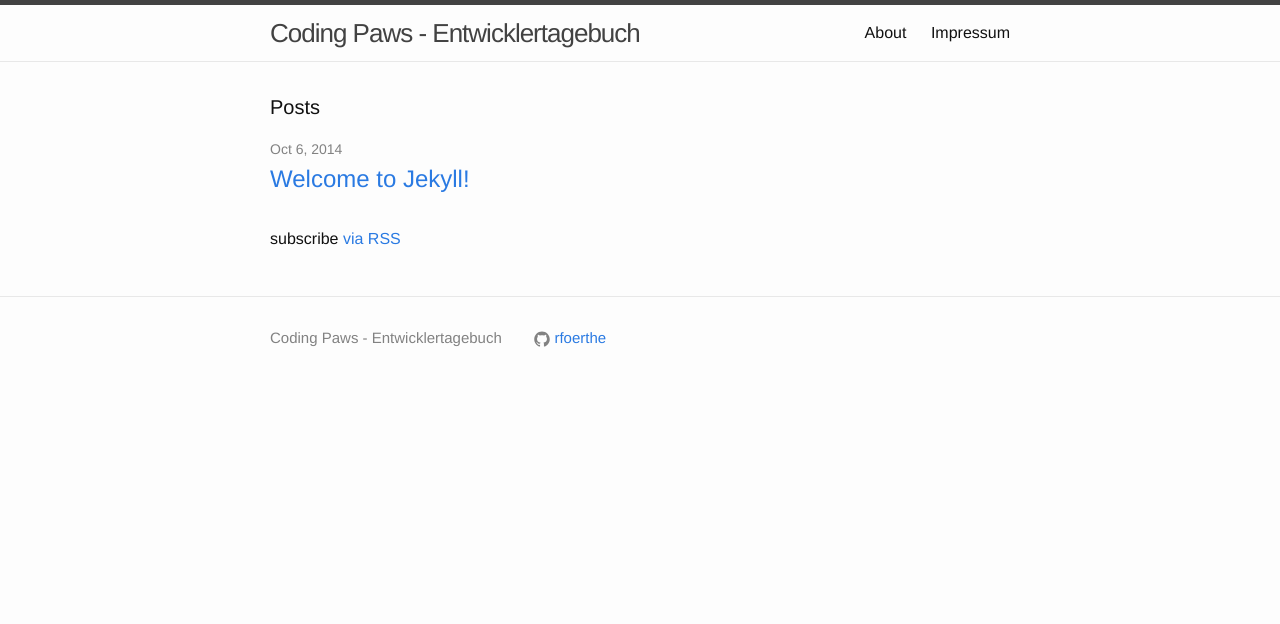
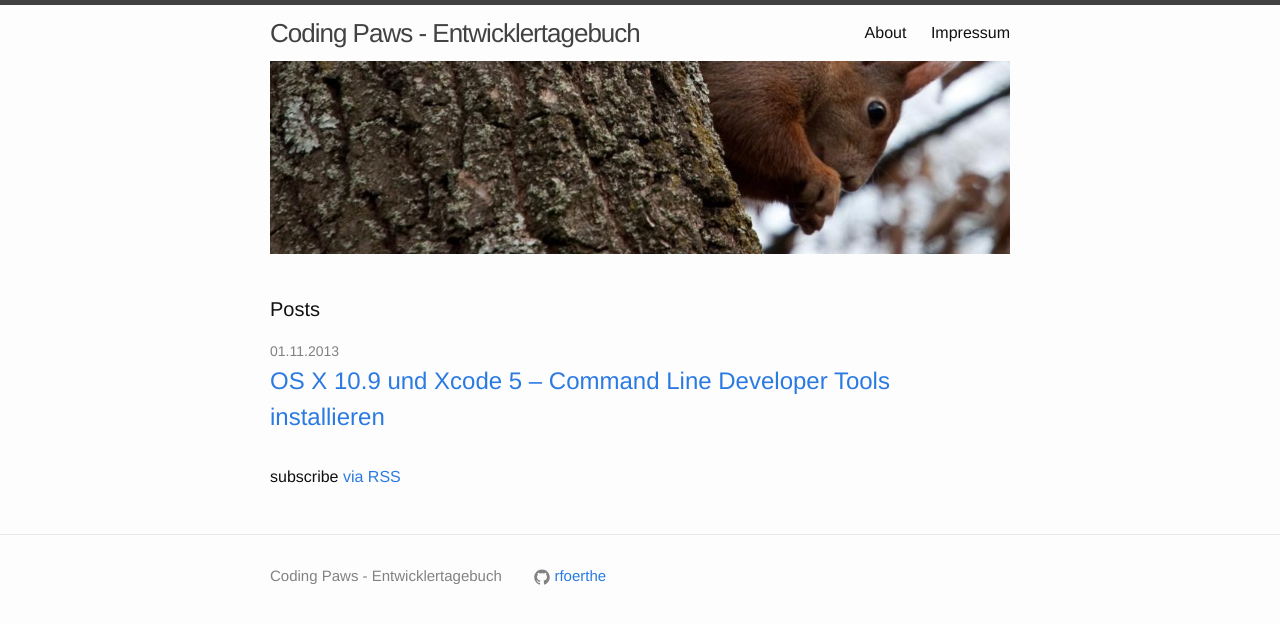
Before and after one commit to coding-paws/coding-paws.github.io, a Jekyll site: the page built from index.html, in a window 1280 px wide. Shown: the top 624 px of the page. Built offline with Jekyll 4.4.1, drawn with Linux system fonts in a browser that asks for light colours.

Commit message:
post migriert

```diff
--- a/_includes/header.html
+++ b/_includes/header.html
@@ -24,4 +24,9 @@
 
   </div>
 
+    <div class="wrapper">
+        <img src="/img/cropped-hoernchen.jpg" />
+    </div>
+
+
 </header>
--- /dev/null
+++ b/_posts/2013-11-01-xcode-cmd.markdown
@@ -0,0 +1,23 @@
+---
+layout: post
+title:  "OS X 10.9 und Xcode 5 – Command Line Developer Tools installieren"
+date:   2013-11-01 21:06:05
+categories: osx apple mac
+---
+
+Bis einschließlich Xcode 4 konnte man die Command Line Developer Tools aus Xcode heraus über Einstellungen -> Downloads  installieren. Seit OS X 10.9 (Mavericks) und Xcode 5 funktioniert das nicht mehr. Es gibt jetzt zwei neue Installationsvarianten.
+Ein Weg ist es die Tools über [Apple Developer](https://developer.apple.com) herunter zu laden.
+
+In der zweiten Variante öffnet man ein Terminal-Fenster und gibt dort folgendes Kommando ein:
+
+{% highlight bash %}
+xcode-select --install
+{% endhighlight %}
+
+Dadurch wird ein Dialog geöffnet, über den man die Developer Tools installieren kann:
+
+<img src="/img/tools-install-dialog1-1024x467.png" alt="Install Dialog" style="width: 80%;"/>
+
+Falls die Developer Tools bereits installiert sind, gibt xcode-select –install leider eine missverständliche Meldung aus:
+
+<img src="/img/already-installed-1024x389.png" alt="Install Dialog" style="width: 80%;"/>
--- a/_sass/_layout.scss
+++ b/_sass/_layout.scss
@@ -3,11 +3,12 @@
  */
 .site-header {
     border-top: 5px solid $grey-color-dark;
-    border-bottom: 1px solid $grey-color-light;
+    //border-bottom: 1px solid $grey-color-light;
     min-height: 56px;
 
     // Positioning context for the mobile navigation icon
     position: relative;
+    margin-bottom: 10px;
 }
 
 .site-title {
@@ -198,12 +199,12 @@
 }
 
 .post-title {
-    font-size: 42px;
+    font-size: 26px;
     letter-spacing: -1px;
     line-height: 1;
 
     @include media-query($on-laptop) {
-        font-size: 36px;
+        font-size: 26px;
     }
 }
 
--- a/index.html
+++ b/index.html
@@ -9,7 +9,7 @@ layout: default
   <ul class="post-list">
     {% for post in site.posts %}
       <li>
-        <span class="post-meta">{{ post.date | date: "%b %-d, %Y" }}</span>
+        <span class="post-meta">{{ post.date | date: "%d.%m.%Y" }}</span>
 
         <h2>
           <a class="post-link" href="{{ post.url | prepend: site.baseurl }}">{{ post.title }}</a>
```
Also changed, not shown: _posts/2014-10-06-welcome-to-jekyll.markdown (deleted, +0 -25 lines), img/already-installed-1024x389.png (added), img/cropped-hoernchen.jpg (added), img/tools-install-dialog1-1024x467.png (added).
